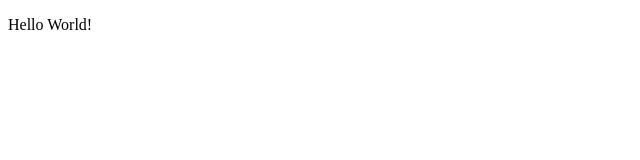
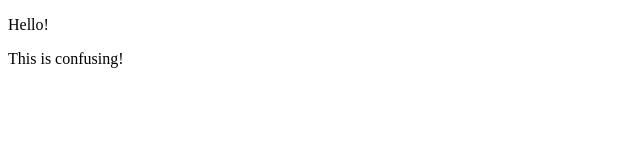
Before and after one commit to bsow03/363project1, a plain HTML site: page index.html in a window 1280 px wide. Shown: the whole page, without its empty margins (0-640 px from the left). Drawn offline with Linux system fonts and the light colour scheme.

Commit message:
Update index.html

```diff
--- a/index.html
+++ b/index.html
@@ -7,7 +7,8 @@
     <title>Document</title>
 </head>
 <body>
-    <p>Hello World!</p>
+    <p>Hello!</p>
+    <p>This is confusing!</p>
 
 </body>
 </html>
```
